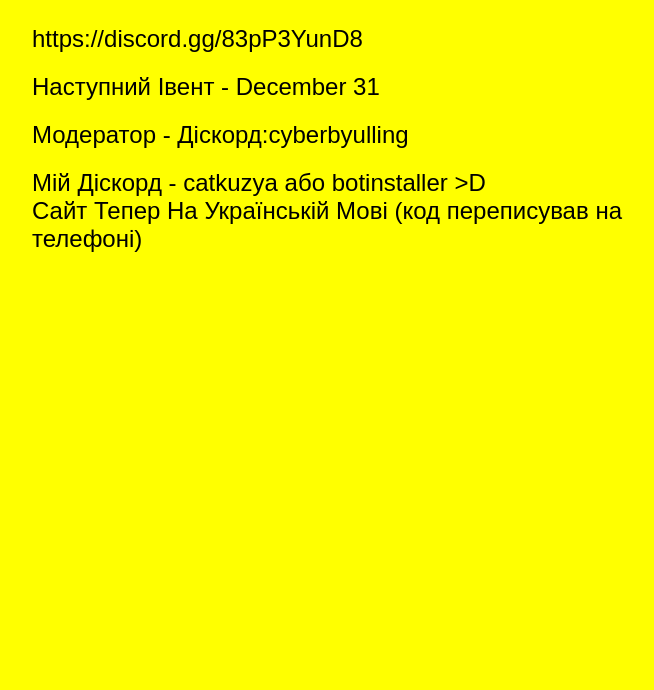
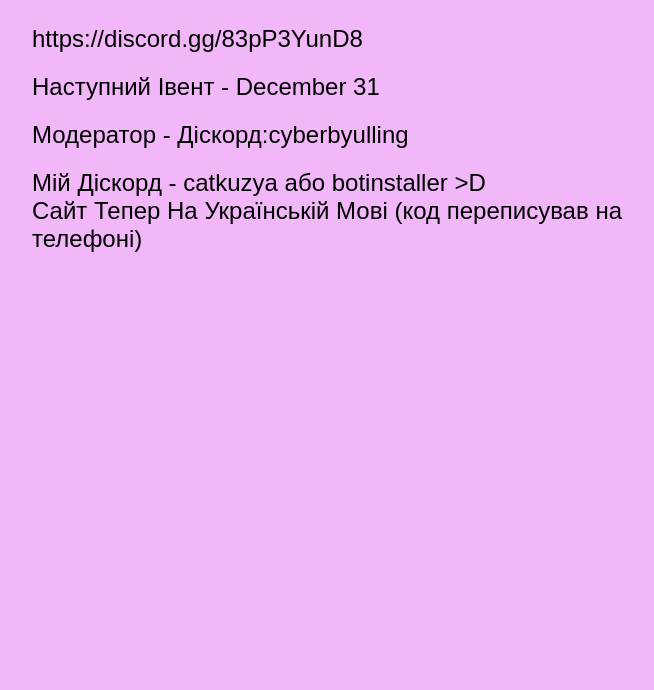
Before and after one commit to MotyaImSobaka/KuzyaAnmount, a plain HTML site: page index.html in a window 1280 px wide. Shown: the part 110-800 px from the top of the page, without its empty margins (308-962 px from the left). Drawn offline with Linux system fonts and the light colour scheme.

Commit message:
Update index.html

```diff
--- a/index.html
+++ b/index.html
@@ -12,7 +12,7 @@
         }
 
         body {
-            background-color: #ffff00; /* Жовтий фон */
+            background-color: #f1b7f8; /* фон */
             color: #000000; /* Чорний текст */
             font-family: Arial, sans-serif;
             min-height: 100vh;
```
